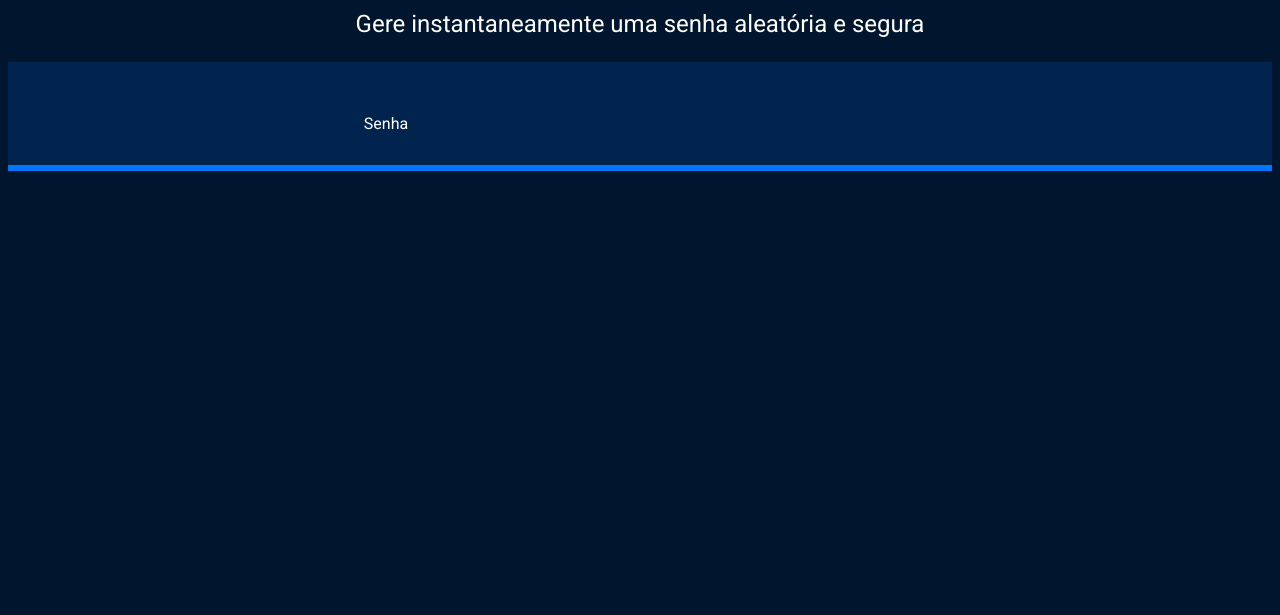
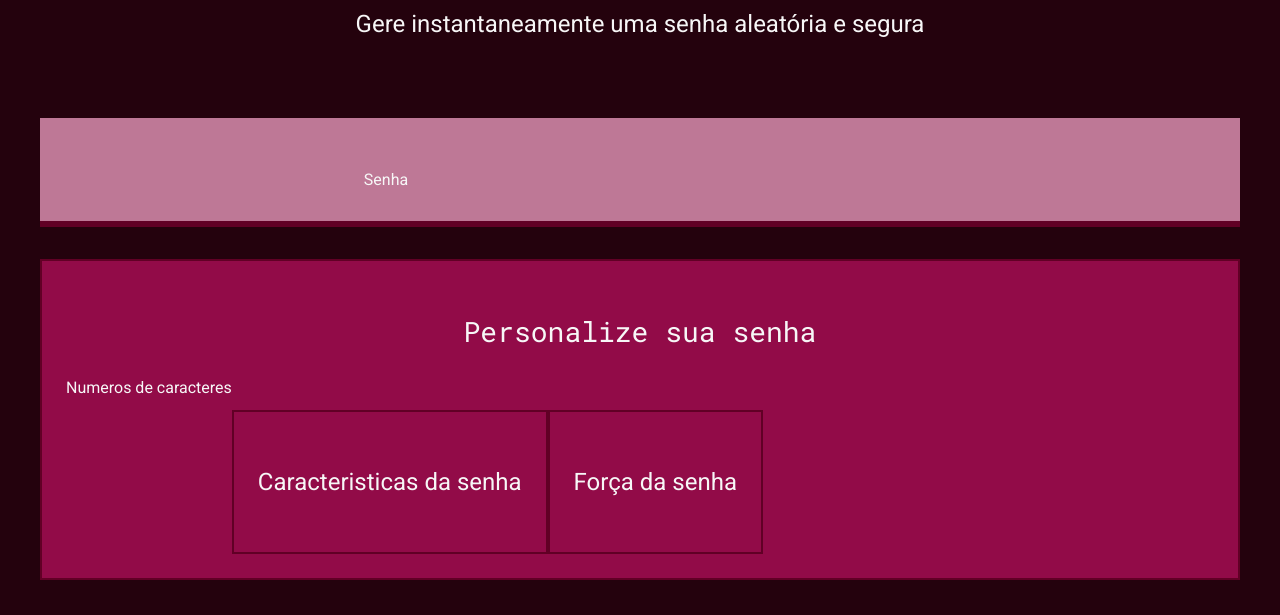
Before and after one commit to mariaeduarda05042007/gerador-de-senha-duda, a plain HTML site: page index.html in a window 1280 px wide. Shown: the part 185-800 px from the top of the page. Drawn offline with Linux system fonts and the light colour scheme.

Commit message:
Add files via upload

```diff
--- a/index.html
+++ b/index.html
@@ -9,9 +9,9 @@
 </head>
 
 <body>
-
+    <section class="conteudo">
         <div class="conteudo-titulo">
-    <img src="unlock.svg"alt="cadeado fechado">
+            <img src="unlock.svg" alt="cadeado fechado">
             <h2 class="titulo-principal">Gerador de senha</h2>
             <h3 class="titulo-secundario">Gere instantaneamente uma senha aleatória e segura</h3>
             <div>
@@ -19,6 +19,21 @@
                     <label for="senha">Senha</label>
                     <input name="senha" type="text" id="campo-senha">
                 </div>
+                <div class="parametro">
+                <h3 class="parametro-titulo">Personalize sua senha</h3>
+                <div class="parametro-coluna__senha">
+                        <div class="paramento-senha___titulo">Numeros de caracteres</h4>
+                            </div>
+                <div class="parametro">
+                <h4 class="parametro-senha__titulo">Caracteristicas da senha</h4>
+                    </div>
+                <div class="parametro">
+                    <h4 class="parametro-senha__titulo">Força da senha</h4>
+                </div>
+
+                </div>
+            </div>
+    </section>
 </body>
 
 </html>
--- a/style.css
+++ b/style.css
@@ -1,11 +1,11 @@
 @import url('https://fonts.googleapis.com/css2?family=Roboto&family=Roboto+Mono&display=swap');
 
 :root{
-    --branco: white;
-    --cor-de-fundo: #00162E;
-    --fundo-senha: #00244D;
-    --fundo-texto: #001E40;
-    --borda: #0075FF;
+    --branco: rgb(247, 247, 247);
+    --cor-de-fundo: #24020d;
+    --fundo-senha: #be7896;
+    --fundo-texto: #920b48;
+    --borda: #610025;
     --roboto: 'Roboto', sans-serif;
     --roboto-mono: 'Roboto Mono', monospace;
 }
@@ -35,6 +35,7 @@ body{
 }
 
 .conteudo-senha{
+    margin-top: 80px;
     background: var(--fundo-senha);
     padding: 24px;
     border-bottom: 6px solid var(--borda);
@@ -51,3 +52,29 @@ body{
 #campo-senha:focus{
     outline: none;
 }
+
+.conteudo{
+    max-width: 1200px;
+    margin: 0 auto;
+}
+
+.parametro{
+    background-color: var(--fundo-texto);
+    border: 2px solid var(--borda);
+    margin-top: 32px;
+    padding: 24px;
+}
+
+.parametro-titulo{
+    font-family: var(--roboto-mono);
+    font-size: 28px;
+}
+
+.parametro-senha__titulo{
+    font-size: 24px;
+}
+
+.parametro-coluna__senha{
+    display: flex;
+
+}
```
Lines whose indentation alone changed are shown as unchanged.
